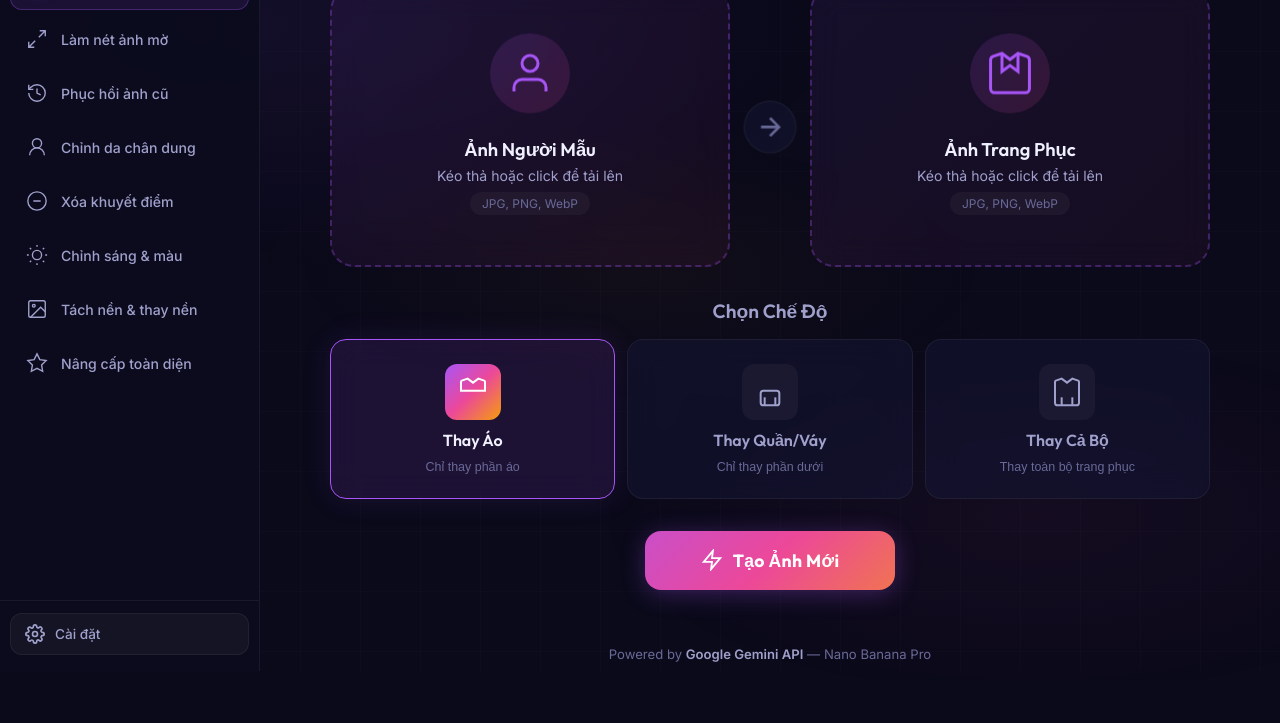
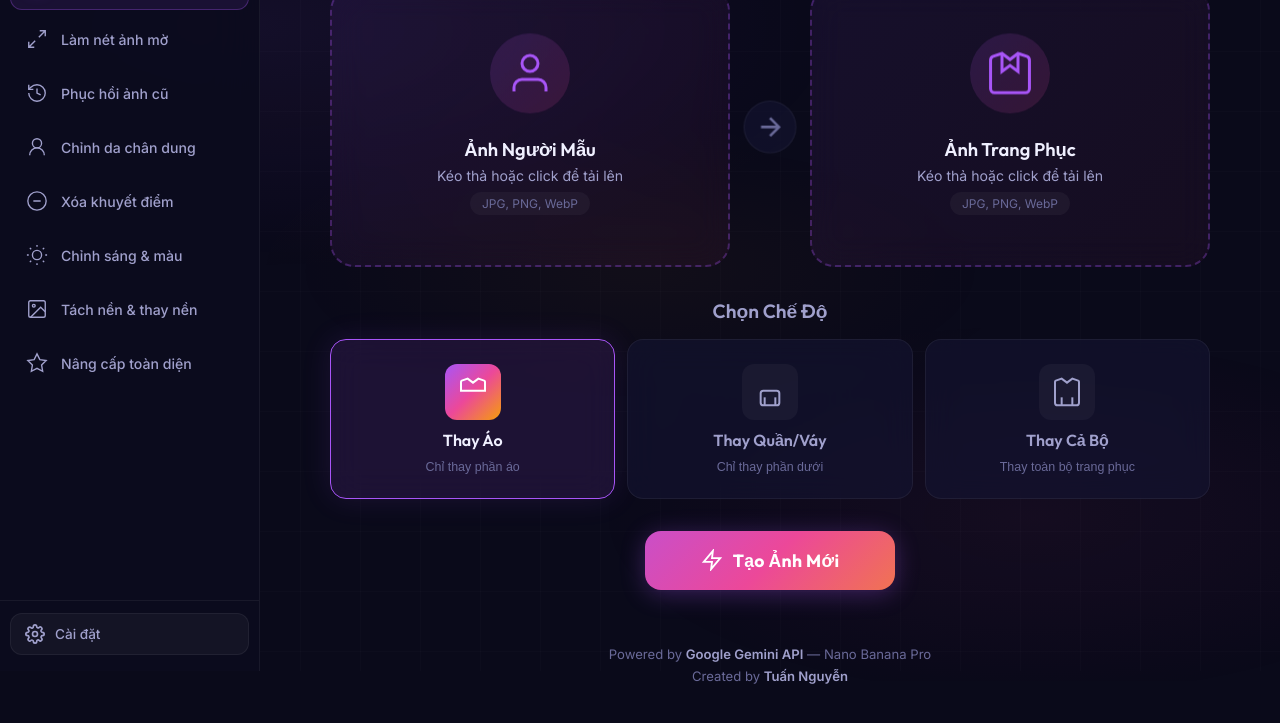
Before and after one commit to tuannguyen-debug/Thaydonguoimau, a website built with Vite: page index.html in a window 1280 px wide. Shown: the part 129-852 px from the top of the page. Built offline with nearby package versions, Linux system fonts and the light colour scheme.

Commit message:
feat: add Created by Tuấn Nguyễn to footer

```diff
--- a/index.html
+++ b/index.html
@@ -569,6 +569,7 @@
       <!-- Footer -->
       <footer class="footer">
         <p>Powered by <strong>Google Gemini API</strong> — Nano Banana Pro</p>
+        <p style="margin-top: 6px;">Created by <strong>Tuấn Nguyễn</strong></p>
       </footer>
     </main>
   </div>
```
